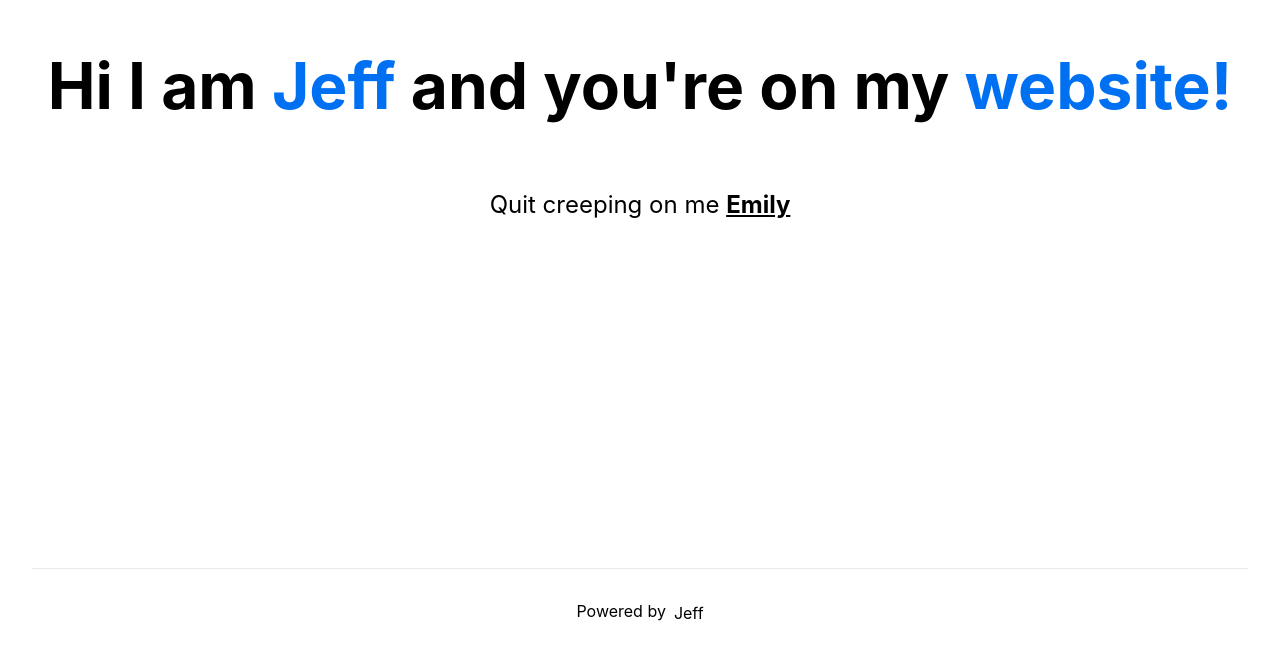
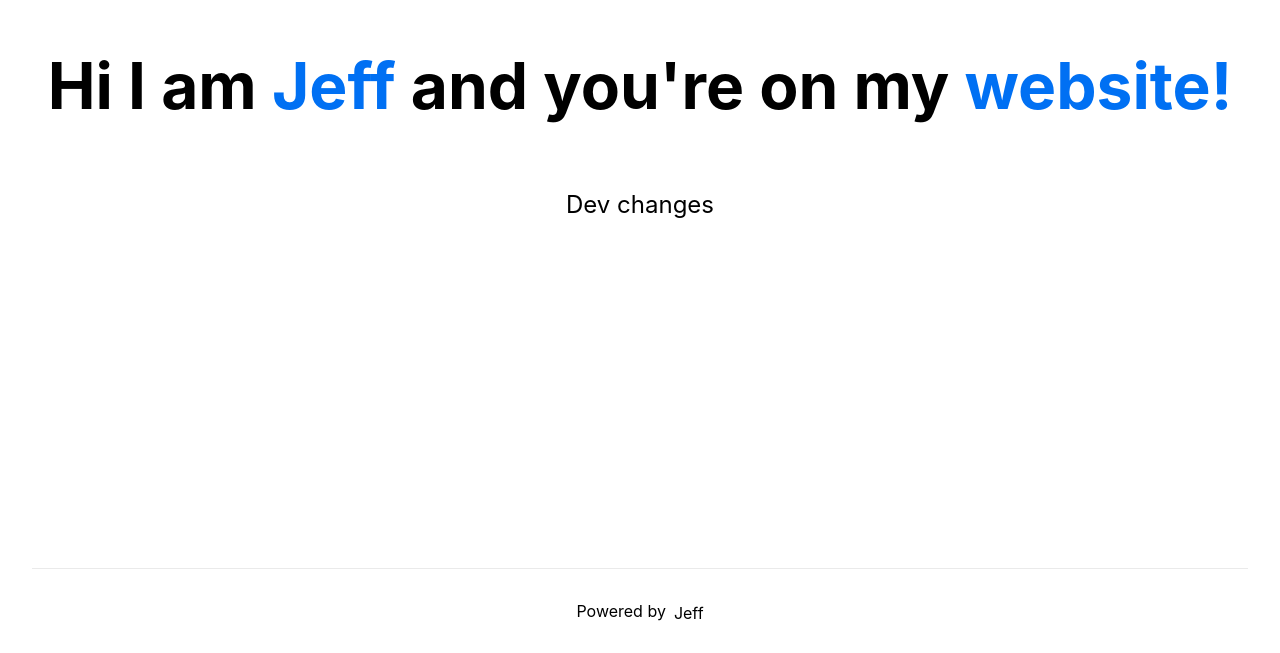
Before and after one commit to jeffbahns/jeffbahns.com, a Next.js app: page / in a window 1280 px wide. Shown: the part 232-885 px from the top of the page. Built offline with nearby package versions, Linux system fonts and the light colour scheme.

Commit message:
dev test

```diff
--- a/pages/index.tsx
+++ b/pages/index.tsx
@@ -17,12 +17,7 @@ const Home: NextPage = () => {
           Hi I am <a href="https://www.jeffbahns.com">Jeff</a> and you&apos;re
           on my <a href="https://www.jeffbahns.com">website!</a>
         </h1>
-        <p className={styles.description}>
-          Quit creeping on me{" "}
-          <b>
-            <u>Emily</u>
-          </b>
-        </p>
+        <p className={styles.description}>Dev changes</p>
       </main>
 
       <footer className={styles.footer}>
```
